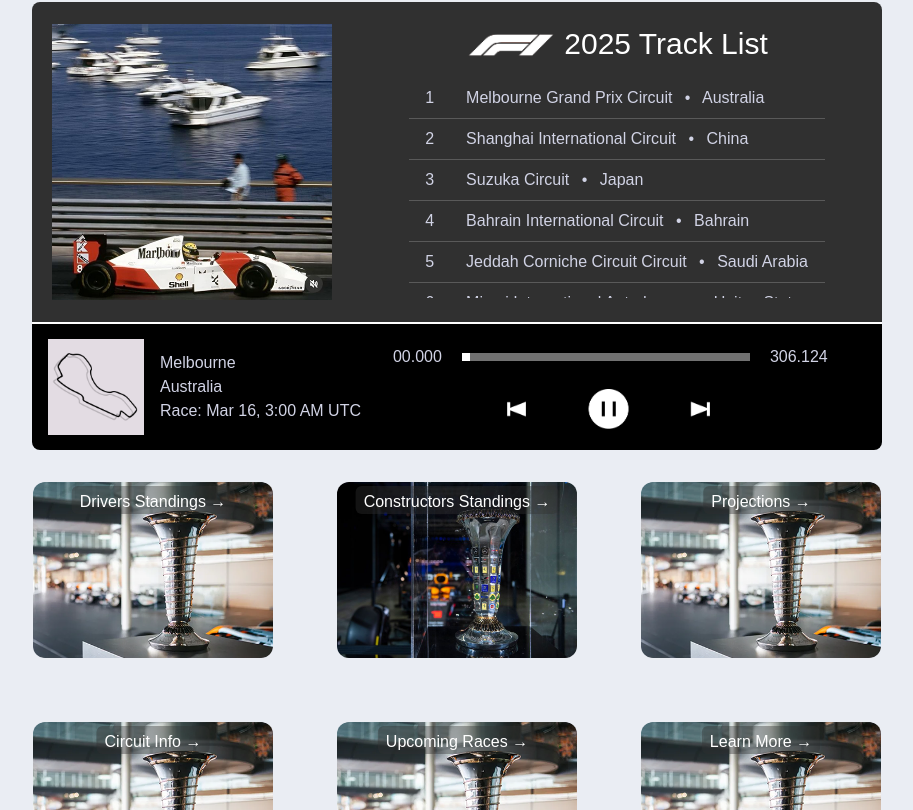
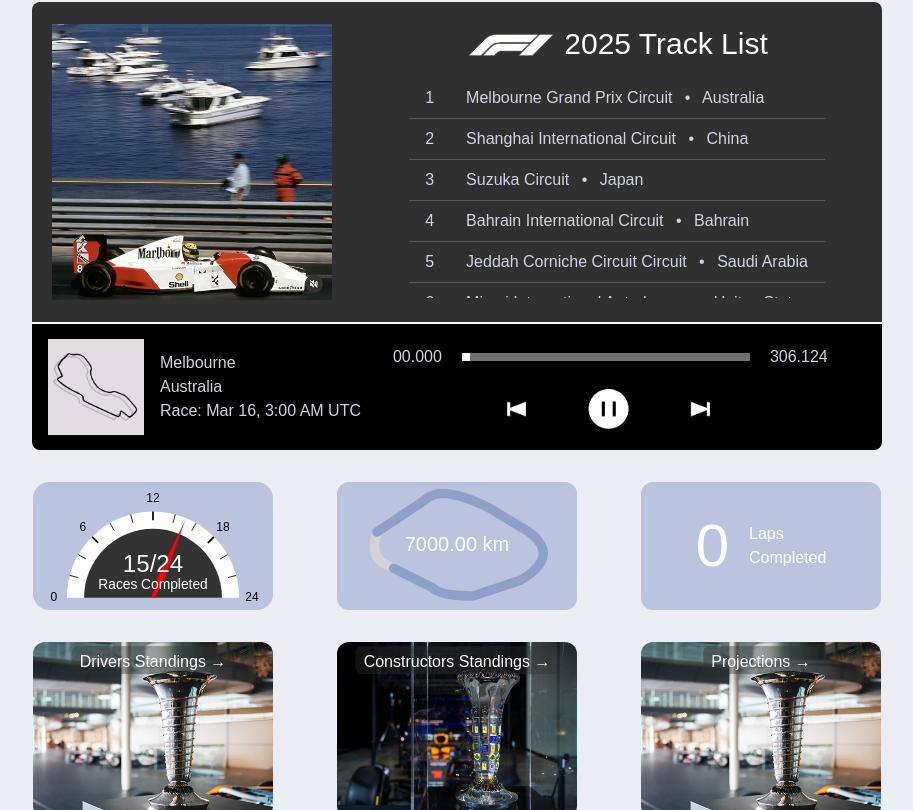
Before and after one commit to fionaa-truong/trackside, a Next.js app: page / in a window 1280 px wide. Shown: the part 376-1186 px from the top of the page, without its empty margins (183-1096 px from the left). Built offline with nearby package versions, Linux system fonts and the light colour scheme; a web font is replaced by a local one.

Commit message:
added static cards to display races, distance, and laps completed

```diff
--- a/src/app/page.tsx
+++ b/src/app/page.tsx
@@ -2,6 +2,9 @@
 import TrackList from "@/components/landingPage/trackList";
 import Features from "@/components/landingPage/features";
 import CurrentInfo from "@/components/landingPage/currentInfo";
+import RacesCompleted from "@/components/landingPage/racesCompleted";
+import DistanceCompleted from "@/components/landingPage/distanceCompleted";
+import LapsCompleted from "@/components/landingPage/lapsCompleted";
 
 export default function Home() {
   return (
@@ -11,7 +14,11 @@
         <TrackList />
         <CurrentInfo />
       </div>
-
+      <div className="grid grid-cols-3 gap-16">
+        <RacesCompleted />
+        <DistanceCompleted />
+        <LapsCompleted />
+      </div>
       <Features />
     </main>
   );
--- /dev/null
+++ b/src/components/landingPage/distanceCompleted.tsx
@@ -0,0 +1,72 @@
+"use client";
+
+import React, { useEffect, useRef, useState } from "react";
+
+// TODO: make distance dynamic
+export default function DistanceCompleted({ distance = 7000 }) {
+  const totalDistance = 7875;
+  const percentage = Math.min(distance / totalDistance, 1);
+
+  const pathRef = useRef<SVGPathElement>(null);
+  const [pathLength, setPathLength] = useState(0);
+
+  useEffect(() => {
+    if (pathRef.current) {
+      setPathLength(pathRef.current.getTotalLength());
+    }
+  }, []);
+
+  return (
+    <div className="bg-dusty-blue flex h-32 w-60 items-center justify-center rounded-xl">
+      <svg width="240" height="180" viewBox="0 0 240 180">
+        <g transform="scale(0.8) translate(10, -25)">
+          {/* Track */}
+          <path
+            ref={pathRef}
+            d="M40,120
+            L100,80
+            Q120,60 180,90
+            L230,120
+            Q270,150 220,180
+            L160,200
+            Q120,200 110,190
+            L50,160
+            Q30,150 40,120 Z"
+            fill="none"
+            stroke="lightgray"
+            strokeWidth="12"
+          />
+          {/* Progress */}
+          <path
+            d="M40,120
+            L100,80
+            Q120,60 180,90
+            L230,120
+            Q270,150 220,180
+            L160,200
+            Q120,200 110,190
+            L50,160
+            Q30,150 40,120 Z"
+            fill="none"
+            stroke="#8E9FCA"
+            strokeWidth="12"
+            strokeDasharray={pathLength}
+            strokeDashoffset={pathLength * (1 - percentage)}
+            strokeLinecap="round"
+          />
+        </g>
+
+        <text
+          x="50%"
+          y="50%"
+          dominantBaseline="middle"
+          textAnchor="middle"
+          fontSize="20"
+          fill="white"
+        >
+          {distance.toFixed(2)} km
+        </text>
+      </svg>
+    </div>
+  );
+}
--- /dev/null
+++ b/src/components/landingPage/lapsCompleted.tsx
@@ -0,0 +1,13 @@
+export default function LapsCompleted() {
+  // TODO: makes laps completed dynamic
+  return (
+    <div className="bg-dusty-blue h-32 w-60 rounded-xl">
+      <div className="mx-8 flex h-full flex-row items-center justify-center gap-5">
+        <span className="text-6xl text-white">0</span>
+        <span className="text-md whitespace-pre-line text-start text-white">
+          Laps {"\n"} Completed
+        </span>
+      </div>
+    </div>
+  );
+}
--- /dev/null
+++ b/src/components/landingPage/racesCompleted.tsx
@@ -0,0 +1,145 @@
+export default function RacesCompleted() {
+  const totalRaces = 24;
+  const completed = 15; // TODO: make dynamic
+  const percentage = completed / totalRaces;
+
+  // Gauge math
+  const radiusOuter = 100;
+  const radiusInner = 80;
+  const angle = percentage * 180;
+  const angleRad = Math.PI - (angle * Math.PI) / 180;
+
+  // Needle geometry
+  const needleLength = 98;
+  const baseThin = 4;
+  const midThick = 8;
+  const midPos = 25;
+
+  // Points of needle
+  const tipX = 130 + needleLength * Math.cos(angleRad);
+  const tipY = 130 - needleLength * Math.sin(angleRad);
+
+  const midLeftX =
+    130 +
+    midPos * Math.cos(angleRad) +
+    (midThick / 2) * Math.cos(angleRad + Math.PI / 2);
+  const midLeftY =
+    130 -
+    midPos * Math.sin(angleRad) -
+    (midThick / 2) * Math.sin(angleRad + Math.PI / 2);
+
+  const midRightX =
+    130 +
+    midPos * Math.cos(angleRad) +
+    (midThick / 2) * Math.cos(angleRad - Math.PI / 2);
+  const midRightY =
+    130 -
+    midPos * Math.sin(angleRad) -
+    (midThick / 2) * Math.sin(angleRad - Math.PI / 2);
+
+  const baseLeftX = 130 + (baseThin / 2) * Math.cos(angleRad + Math.PI / 2);
+  const baseLeftY = 130 - (baseThin / 2) * Math.sin(angleRad + Math.PI / 2);
+
+  const baseRightX = 130 + (baseThin / 2) * Math.cos(angleRad - Math.PI / 2);
+  const baseRightY = 130 - (baseThin / 2) * Math.sin(angleRad - Math.PI / 2);
+
+  //   const ticks = [0, 3, 6, 9, 12, 15, 18, 21, 24];
+  const tickInterval = 2;
+  const ticks = Array.from(
+    { length: totalRaces / tickInterval + 1 },
+    (_, i) => i * tickInterval
+  );
+
+  return (
+    // stack for small screens and make width wider
+    <div className="bg-dusty-blue flex h-32 w-60 items-center justify-center rounded-2xl p-2">
+      <svg width="260" height="140" viewBox="0 0 260 140">
+        <path d="M 30 130 A 100 100 0 0 1 230 130 L 130 130 Z" fill="white" />
+
+        <path
+          d={`M ${130 - radiusInner} 130
+              A ${radiusInner} ${radiusInner} 0 0 1 ${130 + radiusInner} 130
+              L 130 130 Z`}
+          fill="#333"
+        />
+
+        <polygon
+          points={`
+            ${baseLeftX},${baseLeftY}
+            ${midLeftX},${midLeftY}
+            ${tipX},${tipY}
+            ${midRightX},${midRightY}
+            ${baseRightX},${baseRightY}
+          `}
+          fill="red"
+        />
+
+        {/* {ticks.map((tick) => {
+          const tickAngle = (tick / totalRaces) * Math.PI;
+          const x = 130 + (radiusOuter + 12) * Math.cos(Math.PI - tickAngle);
+          const y = 130 - (radiusOuter + 12) * Math.sin(tickAngle);
+          return (
+            <text
+              key={tick}
+              x={x}
+              y={y}
+              textAnchor="middle"
+              alignmentBaseline="middle"
+              fontSize="14"
+              fill="black"
+            >
+              {tick}
+            </text>
+          );
+        })} */}
+        {ticks.map((tick) => {
+          const tickAngle = (tick / totalRaces) * Math.PI;
+          const x1 = 130 + radiusOuter * Math.cos(Math.PI - tickAngle);
+          const y1 = 130 - radiusOuter * Math.sin(tickAngle);
+          const x2 = 130 + (radiusOuter - 10) * Math.cos(Math.PI - tickAngle);
+          const y2 = 130 - (radiusOuter - 10) * Math.sin(tickAngle);
+
+          const labelX =
+            130 + (radiusOuter + 15) * Math.cos(Math.PI - tickAngle);
+          const labelY = 130 - (radiusOuter + 15) * Math.sin(tickAngle);
+
+          return (
+            <g key={tick}>
+              {/* Tick line */}
+              {tick !== 0 && tick !== totalRaces && (
+                <line
+                  x1={x1}
+                  y1={y1}
+                  x2={x2}
+                  y2={y2}
+                  stroke="black"
+                  strokeWidth={tick % 6 === 0 ? 2 : 1} // thicker at 6, 12, 18
+                />
+              )}
+              {/* Label */}
+              {tick % 6 === 0 && (
+                <text
+                  x={labelX}
+                  y={labelY}
+                  textAnchor="middle"
+                  alignmentBaseline="middle"
+                  fontSize="14"
+                  fill="black"
+                >
+                  {tick}
+                </text>
+              )}
+            </g>
+          );
+        })}
+
+        <text x="130" y="100" textAnchor="middle" fontSize="28" fill="white">
+          {completed}/{totalRaces}
+        </text>
+        <text x="130" y="120" textAnchor="middle" fontSize="16" fill="white">
+          Races Completed
+        </text>
+      </svg>
+    </div>
+  );
+}
--- a/tailwind.config.js
+++ b/tailwind.config.js
@@ -13,6 +13,7 @@
       colors: {
         "blue-white": "#D1D3E5",
         "sky-blue": "#BBCFE3",
+        "dusty-blue": "#BAC4DF",
         "ocean-blue": "#2F579B",
         "moody-grey": "#303030",
         "dove-grey": "#717171",
```
